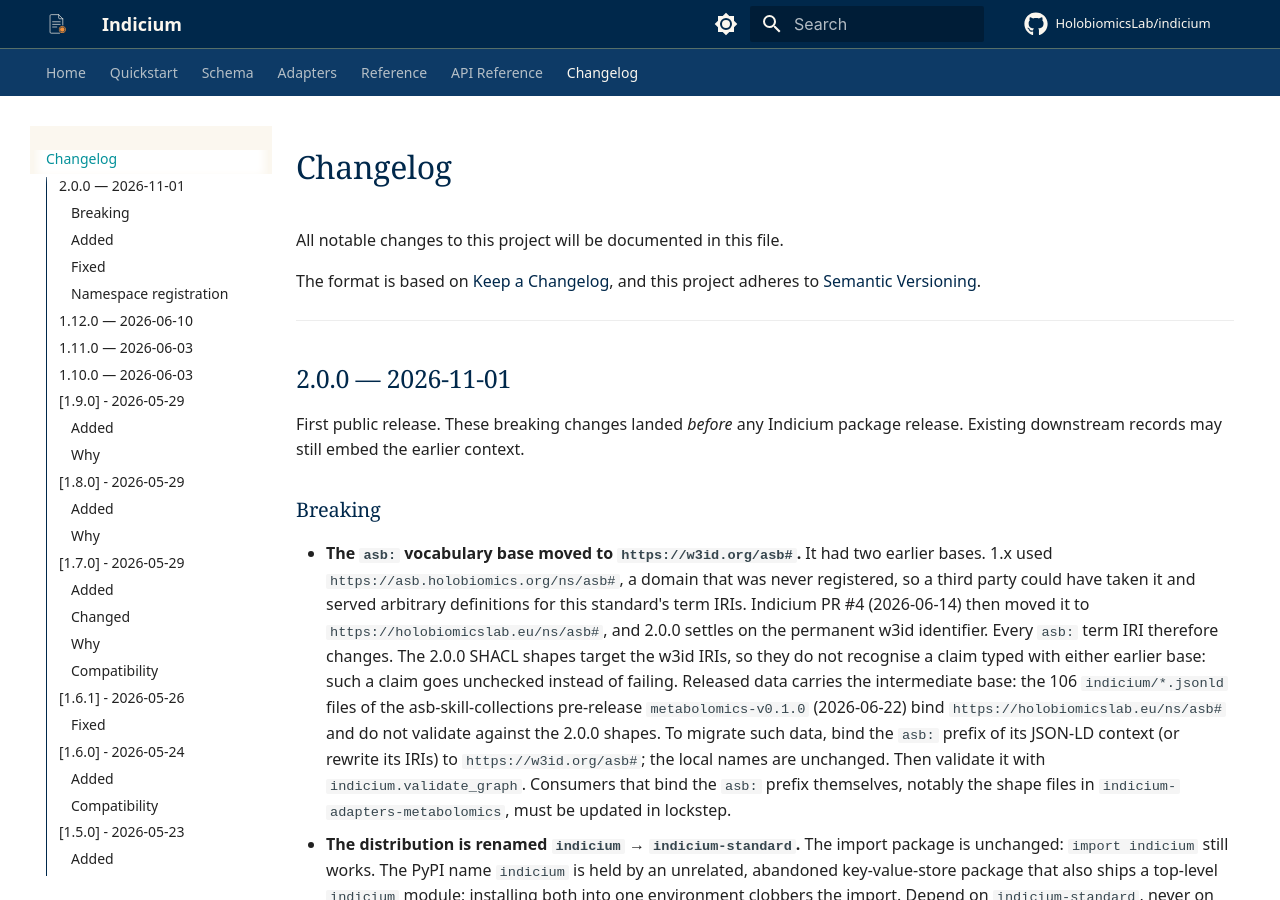
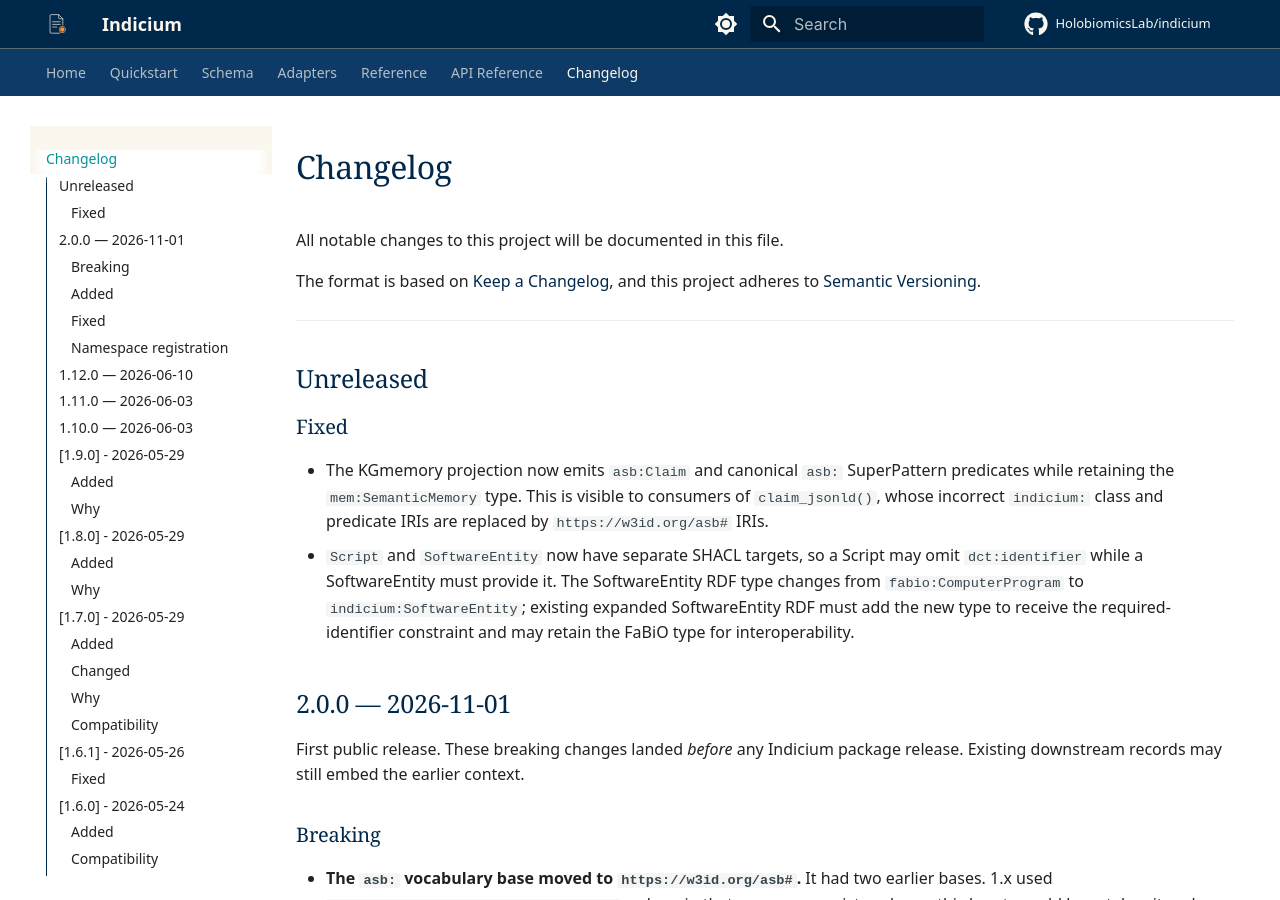
Before and after one commit to HolobiomicsLab/indicium, an MkDocs documentation site: the page built from docs/changelog.md, in a window 1280 px wide and 900 px high. Built offline with MkDocs 1.6.1 and Material for MkDocs 9.7.7, drawn with Linux system fonts in a browser that asks for light colours; comment, search, counter and statistics services are not loaded.

Commit message:
fix(model): project claims in the ASB vocabulary and give SoftwareEntity its own shape target
IND-013: the KGmemory projection emitted indicium:Claim and indicium: predicates,
which the Claim shape does not target. It now emits asb:Claim and the five
asb: SuperPattern predicates and keeps the mem:SemanticMemory type.

IND-014: Script and SoftwareEntity shared fabio:ComputerProgram, so one merged
shape required dct:identifier on both. SoftwareEntity now has the class URI
indicium:SoftwareEntity, which the ASB adapter already emits.

Co-Authored-By: Claude Sonnet 5.5 <noreply@anthropic.com>

```diff
--- a/docs/changelog.md
+++ b/docs/changelog.md
@@ -6,6 +6,20 @@ The format is based on [Keep a Changelog](https://keepachangelog.com/en/1.0.0/),
 and this project adheres to [Semantic Versioning](https://semver.org/spec/v2.0.0.html).
 
 ---
+
+## Unreleased
+
+### Fixed
+- The KGmemory projection now emits `asb:Claim` and canonical `asb:`
+  SuperPattern predicates while retaining the `mem:SemanticMemory` type. This
+  is visible to consumers of `claim_jsonld()`, whose incorrect `indicium:` class
+  and predicate IRIs are replaced by `https://w3id.org/asb#` IRIs.
+- `Script` and `SoftwareEntity` now have separate SHACL targets, so a Script may
+  omit `dct:identifier` while a SoftwareEntity must provide it. The
+  SoftwareEntity RDF type changes from `fabio:ComputerProgram` to
+  `indicium:SoftwareEntity`; existing expanded SoftwareEntity RDF must add the
+  new type to receive the required-identifier constraint and may retain the
+  FaBiO type for interoperability.
 
 ## 2.0.0 — 2026-11-01
 
--- a/src/indicium/schema/indicium.yaml
+++ b/src/indicium/schema/indicium.yaml
@@ -606,7 +606,7 @@ classes:
       identifier:
         required: false
   SoftwareEntity:
-    class_uri: fabio:ComputerProgram
+    class_uri: indicium:SoftwareEntity
     description: >-
       A software tool / package with stable identity, EDAM annotations,
       and optional bio.tools cross-reference. Distinct from `Script`
```
Also changed, not shown: CHANGELOG.md (+14 -0 lines), README.md (+1 -1 lines), docs/adapters/kgmemory.md (+5 -2 lines), docs/quickstart.md (+1 -0 lines), 9 other files.
